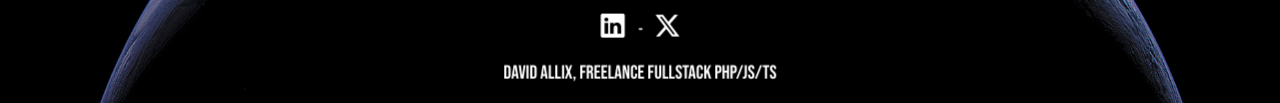
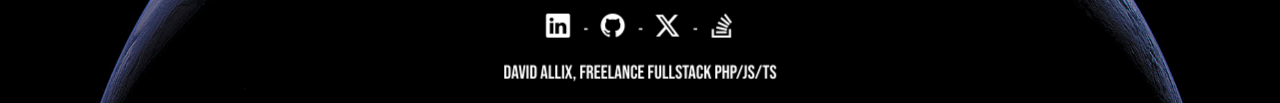
Before and after one commit to a2lix/a2lix.github.io, a plain HTML site: page index.html in a window 1280 px wide. Shown: the part 431-534 px from the top of the page. Drawn offline with nearby package versions, Linux system fonts and the light colour scheme.

Commit message:
Update index.html

```diff
--- a/index.html
+++ b/index.html
@@ -115,8 +115,16 @@
                         <i class="bi bi-linkedin"></i>
                     </a>
                     -
+                    <a href="https://github.com/webda2l" aria-label="Github">
+                        <i class="bi bi-github"></i>
+                    </a>
+                    -
                     <a href="http://twitter.com/weba2lix" aria-label="Twitter">
                         <i class="bi bi-twitter-x"></i>
+                    </a>
+                    -
+                    <a href="https://stackoverflow.com/users/520114/webda2l" aria-label="Stack Overflow">
+                        <i class="bi bi-stack-overflow"></i>
                     </a>
                 </div>
 
```
